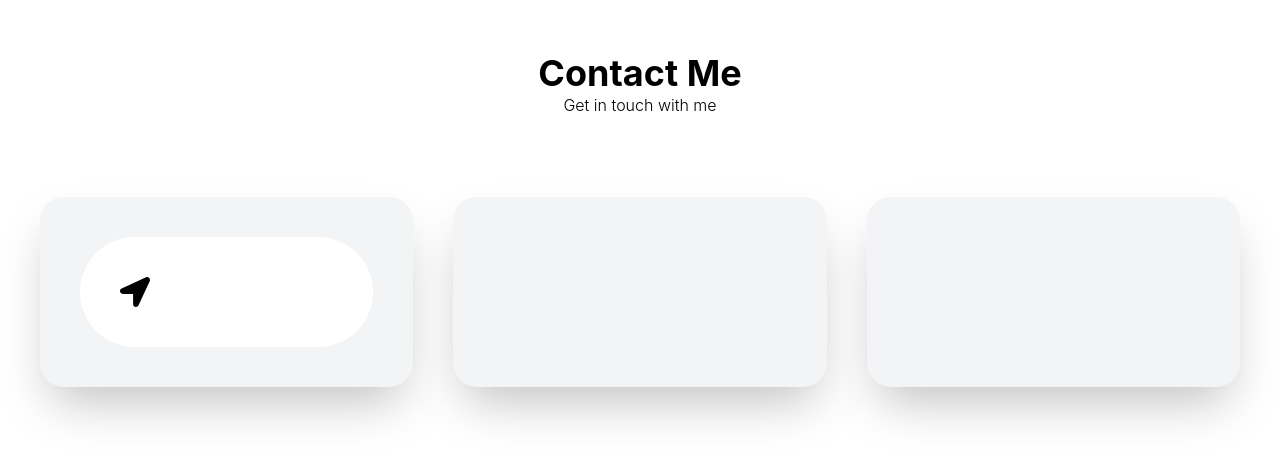
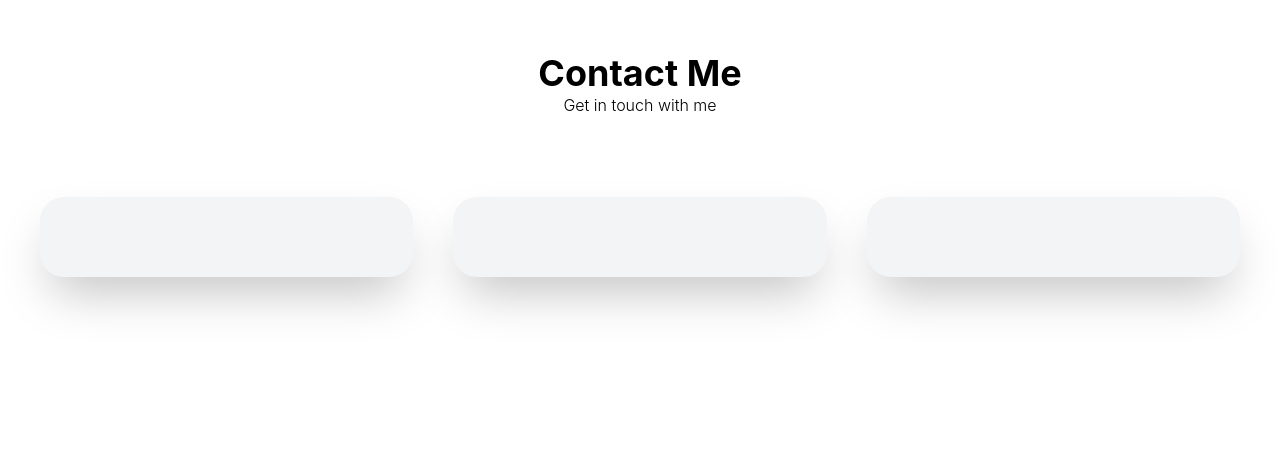
Before and after one commit to Wediah/portfolio2, a Next.js app: page /Contact in a window 1280 px wide. Shown: the part 107-566 px from the top of the page. Built offline with nearby package versions, Linux system fonts and the light colour scheme.

Commit message:
contact page icon removed

```diff
--- a/pages/Contact.tsx
+++ b/pages/Contact.tsx
@@ -11,7 +11,7 @@ function Contact () {
                 <h3 className="text-md font-light  text-center">Get in touch with me</h3>
                 <div className=" gap-10 lg:flex pt-10">
                     <div className="shadow-2xl rounded-3xl text-center p-10 my-10 flex-1 bg-gray-100">
-                        <div className="text-3xl bg-white rounded-full p-10 justify-center"><FaLocationArrow/></div>
+
                     </div>
                     <div className="shadow-2xl rounded-3xl text-center p-10 my-10 flex-1 bg-gray-100">
 
```
